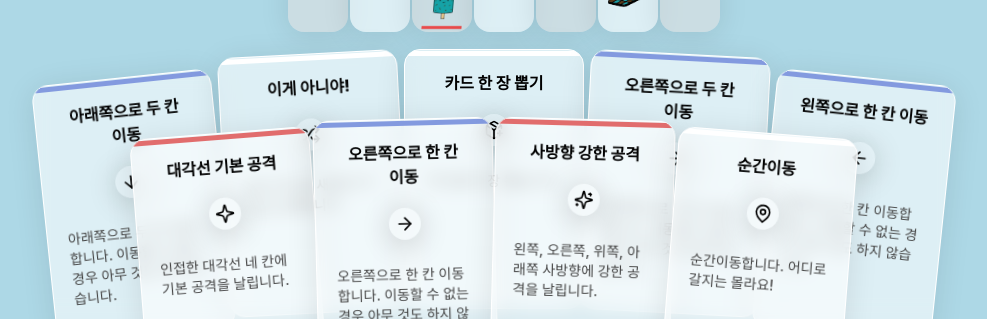
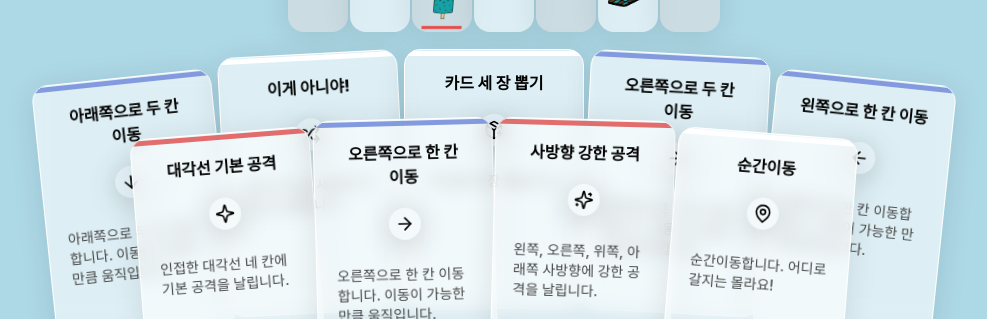
Before and after one commit to r-4bb1t/mincho-killer, a React (Create React App) app: page /game in a window 1280 px wide. Shown: the part 481-800 px from the top of the page, without its empty margins (136-1123 px from the left). Built offline with nearby package versions, Linux system fonts and the light colour scheme; a web font is replaced by a local one.

Commit message:
fix: balance patch

```diff
--- a/src/constant/card.ts
+++ b/src/constant/card.ts
@@ -38,8 +38,7 @@ export const cardList = [
     type: actionType.move,
     icon: ArrowLeft,
     action: [{ y: 0, x: -1 }],
-    description:
-      "왼쪽으로 한 칸 이동합니다. 이동할 수 없는 경우 아무 것도 하지 않습니다.",
+    description: "왼쪽으로 한 칸 이동합니다. 이동이 가능한 만큼 움직입니다.",
   },
   {
     id: 1,
@@ -47,8 +46,7 @@ export const cardList = [
     type: actionType.move,
     action: [{ y: 0, x: 1 }],
     icon: ArrowRight,
-    description:
-      "오른쪽으로 한 칸 이동합니다. 이동할 수 없는 경우 아무 것도 하지 않습니다.",
+    description: "오른쪽으로 한 칸 이동합니다. 이동이 가능한 만큼 움직입니다.",
   },
   {
     id: 2,
@@ -56,8 +54,7 @@ export const cardList = [
     type: actionType.move,
     action: [{ y: -1, x: 0 }],
     icon: ArrowUp,
-    description:
-      "위쪽으로 한 칸 이동합니다. 이동할 수 없는 경우 아무 것도 하지 않습니다.",
+    description: "위쪽으로 한 칸 이동합니다. 이동이 가능한 만큼 움직입니다.",
   },
   {
     id: 3,
@@ -65,16 +62,15 @@ export const cardList = [
     type: actionType.move,
     action: [{ y: 1, x: 0 }],
     icon: ArrowDown,
-    description:
-      "아래쪽으로 한 칸 이동합니다. 이동할 수 없는 경우 아무 것도 하지 않습니다.",
+    description: "아래쪽으로 한 칸 이동합니다. 이동이 가능한 만큼 움직입니다.",
   },
   {
     id: 4,
-    name: "카드 한 장 뽑기",
+    name: "카드 세 장 뽑기",
     type: actionType.draw,
-    action: [{ num: 1 }],
+    action: [{ num: 3 }],
     icon: PackagePlus,
-    description: "카드를 한 장 뽑습니다.",
+    description: "카드를 세 장 뽑습니다.",
   },
   {
     id: 5,
@@ -85,8 +81,7 @@ export const cardList = [
       { y: 0, x: -1 },
       { y: 0, x: -1 },
     ],
-    description:
-      "왼쪽으로 두 칸 이동합니다. 이동할 수 없는 경우 아무 것도 하지 않습니다.",
+    description: "왼쪽으로 두 칸 이동합니다. 이동이 가능한 만큼 움직입니다.",
   },
   {
     id: 6,
@@ -97,8 +92,7 @@ export const cardList = [
       { y: 0, x: 1 },
     ],
     icon: ArrowRight,
-    description:
-      "오른쪽으로 두 칸 이동합니다. 이동할 수 없는 경우 아무 것도 하지 않습니다.",
+    description: "오른쪽으로 두 칸 이동합니다. 이동이 가능한 만큼 움직입니다.",
   },
   {
     id: 7,
@@ -109,8 +103,7 @@ export const cardList = [
       { y: -1, x: 0 },
     ],
     icon: ArrowUp,
-    description:
-      "위쪽으로 두 칸 이동합니다. 이동할 수 없는 경우 아무 것도 하지 않습니다.",
+    description: "위쪽으로 두 칸 이동합니다. 이동이 가능한 만큼 움직입니다.",
   },
   {
     id: 8,
@@ -121,8 +114,7 @@ export const cardList = [
       { y: 1, x: 0 },
     ],
     icon: ArrowDown,
-    description:
-      "아래쪽으로 두 칸 이동합니다. 이동할 수 없는 경우 아무 것도 하지 않습니다.",
+    description: "아래쪽으로 두 칸 이동합니다. 이동이 가능한 만큼 움직입니다.",
   },
   {
     id: 9,
```
